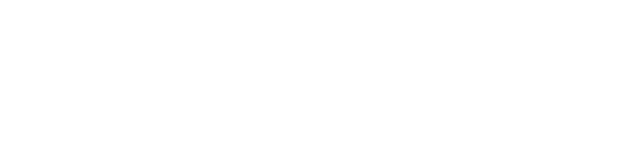
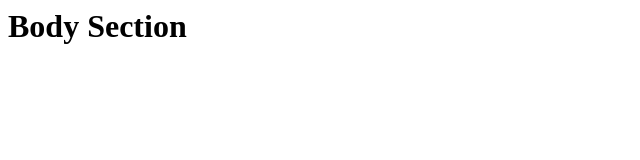
Before and after one commit to Rafi703/javafullstack, a plain HTML site: page index.html in a window 1280 px wide. Shown: the whole page, without its empty margins (0-640 px from the left). Drawn offline with Linux system fonts and the light colour scheme.

Commit message:
updated body

```diff
--- a/index.html
+++ b/index.html
@@ -2,4 +2,7 @@
     <head>
         <title>HTML Code</title>
     </head>
+    <body>
+        <h1>Body Section</h1>
+    </body>
 </html>
```
